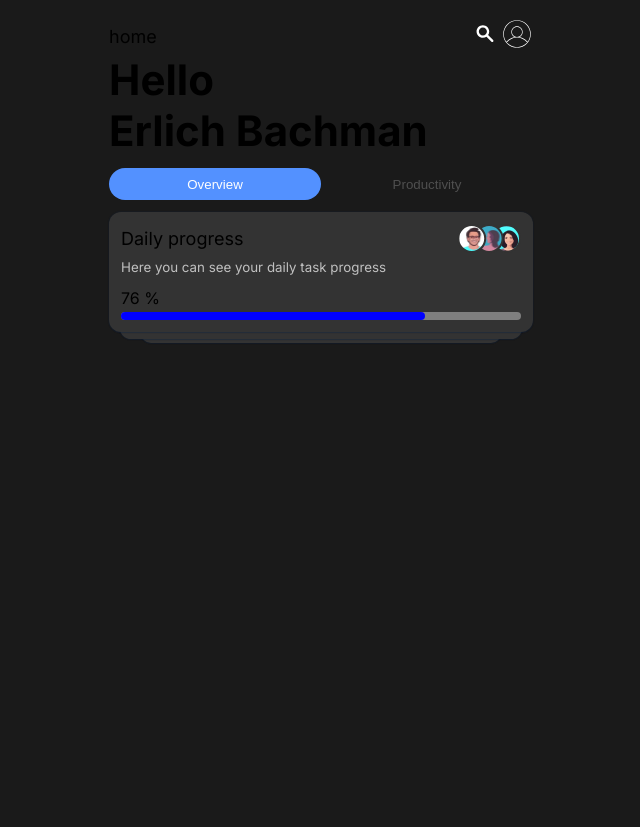
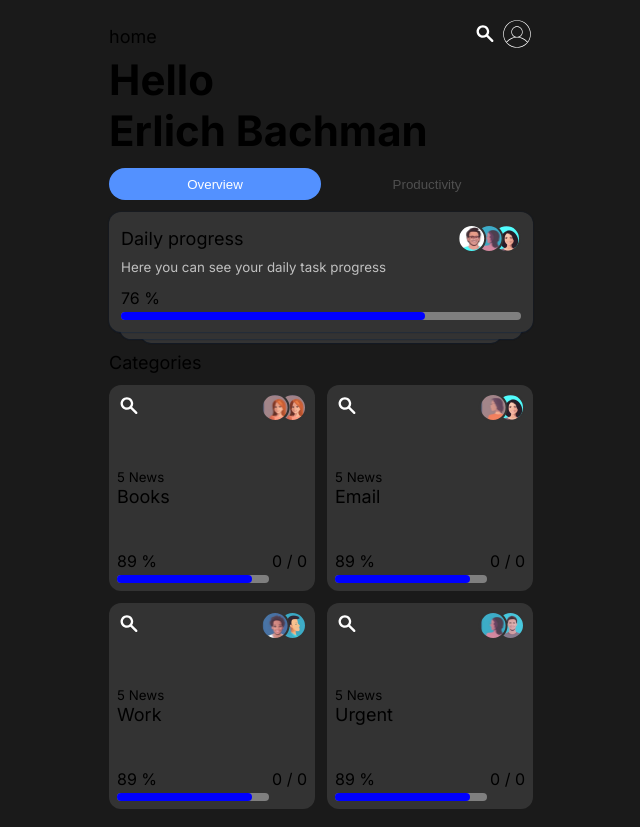
Before and after one commit to threethingsapp/threethingsapp, a Next.js app: page /home in a window 1280 px wide. Shown: the whole page, without its empty margins (319-959 px from the left). Before the commit the page ends 800 px from the top, so only its background shows below. Built offline with nearby package versions, Linux system fonts and the light colour scheme.

Commit message:
wip: adding category cards.

```diff
--- /dev/null
+++ b/app/components/CategoryCard/CategoryCard.module.css
@@ -0,0 +1,29 @@
+.wrapper{
+  aspect-ratio: 1;
+  padding: 8px;
+
+  display: flex;
+  flex-direction: column;
+  justify-content: space-between;
+}
+
+.header-container {
+  display: flex;
+  width: 100%;
+  align-items: center;
+  justify-content: space-between;
+}
+
+.avatars-container {
+  display: flex;
+}
+
+.footer {
+  width: 100%;
+  display: flex;
+  justify-content: space-between;
+}
+
+.progress-bar {
+  width: 80%;
+}
--- /dev/null
+++ b/app/components/CategoryCard/CategoryCard.tsx
@@ -0,0 +1,39 @@
+import { Button, Container, Heading, Icon, ProgressBar } from "..";
+import { RandomPeople } from "../RandomPeople/RandomPeople";
+import styles from "./CategoryCard.module.css";
+
+type Props = {
+  icon?: string;
+  color?: string;
+  category?: string;
+  completed?: number;
+  total?: number;
+};
+
+const CategoryCard = ({ category, completed, total }: Props): JSX.Element => {
+  return (
+    <Container className={styles.wrapper}>
+      <div className={styles["header-container"]}>
+        <Icon name="search" />
+
+        <div className={styles["avatars-container"]}>
+          <RandomPeople style={{ transform: "translateX(40%)", zIndex: 2 }} />
+          <RandomPeople style={{ transform: "translateX(0%)", zIndex: 1 }} />
+        </div>
+      </div>
+
+      <div>
+        <small>5 News</small>
+        <Heading variant="v500">{category!}</Heading>
+      </div>
+
+      <div className={styles.footer}>
+        <ProgressBar progress={89} className={styles['progress-bar']} />
+
+        <span>{completed || 0} / {total || 0}</span>
+      </div>
+    </Container>
+  );
+};
+
+export { CategoryCard };
--- /dev/null
+++ b/app/components/CategoryCard/index.ts
@@ -0,0 +1 @@
+export * from './CategoryCard';
--- a/app/components/Container/Container.module.css
+++ b/app/components/Container/Container.module.css
@@ -2,6 +2,6 @@
   border-radius: 12px;
   background-color: rgb(51, 51, 51);
 
-  width: 100%;
+  min-width: 80px;
   min-height: 80px;
 }
--- a/app/components/Container/Container.tsx
+++ b/app/components/Container/Container.tsx
@@ -2,7 +2,7 @@ import css from 'classnames';
 import styles from './Container.module.css';
 
 type Props = {
-  children: JSX.Element | JSX.Element[];
+  children?: JSX.Element | JSX.Element[];
   height?: number;
   className?: string;
   style?: Record<string, string | number>;
--- a/app/components/Icon.tsx
+++ b/app/components/Icon.tsx
@@ -10,16 +10,13 @@ type Props = {
 
 const Icon = ({ name }: Props): JSX.Element => {
   return (
-    <>
     <Image
       src={IconsMap[name]}
       alt="search"
-        style={{ margin: "0 auto" }}
       width={24}
       height={24}
       priority
     />
-    </>
   );
 };
 
--- a/app/components/ProgressBar/ProgressBar.tsx
+++ b/app/components/ProgressBar/ProgressBar.tsx
@@ -1,12 +1,14 @@
+import css from 'classnames';
 import styles from './ProgressBar.module.css';
 
 type Props = {
   progress: number;
+  className?: string;
 };
 
-const ProgressBar = ({ progress }: Props): JSX.Element => {
+const ProgressBar = ({ className, progress }: Props): JSX.Element => {
   return (
-    <div className={styles.wrapper}>
+    <div className={css(styles.wrapper, className)}>
       <p>{progress} %</p>
 
       <div className={styles['bar-container']}>
--- a/app/components/index.ts
+++ b/app/components/index.ts
@@ -1,6 +1,7 @@
 export * from './Avatar';
 export * from './Button';
 export * from './Container';
+export * from './CategoryCard';
 export * from './DailyCard';
 export * from './Header';
 export * from './Heading';
--- a/app/home/home.module.css
+++ b/app/home/home.module.css
@@ -3,9 +3,8 @@
 }
 
 .card {
-  position: absolute;
+  position: relative;
   width: 424px;
-  z-index: 3;
   box-shadow: rgba(9, 30, 66, 0.25) 0px 1px 1px, rgba(9, 30, 66, 0.13) 0px 0px 1px 1px;
 }
 
@@ -15,10 +14,17 @@
 
 .second-card {
   z-index: 2;
-  transform: translateY(10px) scale(.95);
+  transform: translateY(-110px) scale(.95);
 }
 
 .third-card {
   z-index: 1;
-  transform: translateY(20px) scale(.85);
+  transform: translateY(-220px) scale(.85);
 }
+
+.category-container {
+  margin-top: 12px;
+  display: grid;
+  grid-template-columns: repeat(2, 1fr);
+  gap: 12px;
+}
--- a/app/home/page.tsx
+++ b/app/home/page.tsx
@@ -1,5 +1,5 @@
 import css from "classnames";
-import { Button, Header, Heading, Layout, DailyCard } from "../components";
+import { Button, Header, Heading, Layout, DailyCard, CategoryCard } from "../components";
 import styles from "./home.module.css";
 
 type Props = {};
@@ -19,9 +19,22 @@ const Home = ({}: Props): JSX.Element => {
         <Button title="Productivity" size="small" theme="clear" />
       </div>
 
-      <DailyCard className={css(styles.card, styles['first-card'])} />
-      <DailyCard className={css(styles.card, styles['second-card'])} />
-      <DailyCard className={css(styles.card, styles['third-card'])} />
+      <div style={{ height: '140px' }}>
+        <DailyCard className={css(styles.card, styles['first-card'])} />
+        <DailyCard className={css(styles.card, styles['second-card'])} />
+        <DailyCard className={css(styles.card, styles['third-card'])} />
+      </div>
+
+      <Heading variant="v500">
+        Categories
+      </Heading>
+
+      <div className={styles['category-container']}>
+        <CategoryCard category="Books" />
+        <CategoryCard category="Email" />
+        <CategoryCard category="Work" />
+        <CategoryCard category="Urgent" />
+      </div>
     </Layout>
   );
 };
```
Lines whose indentation alone changed are shown as unchanged.
